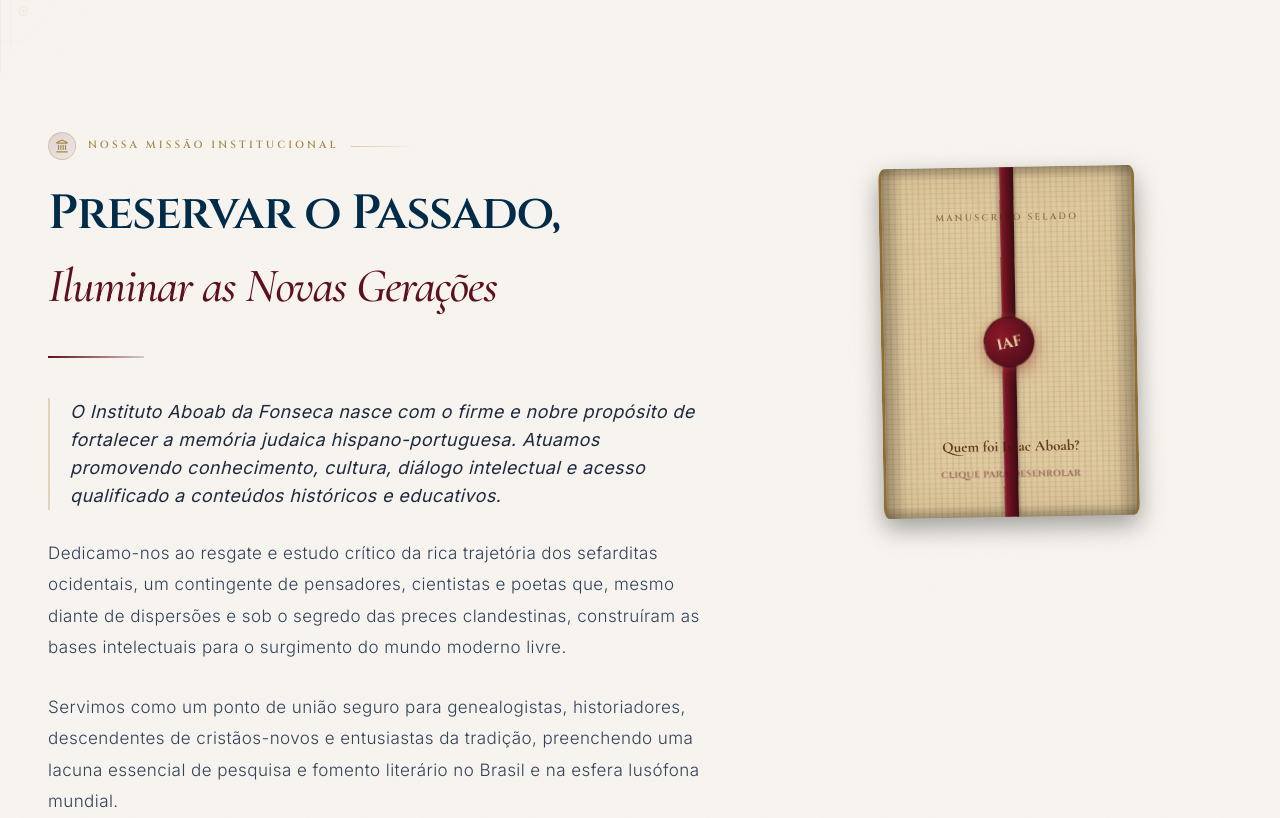
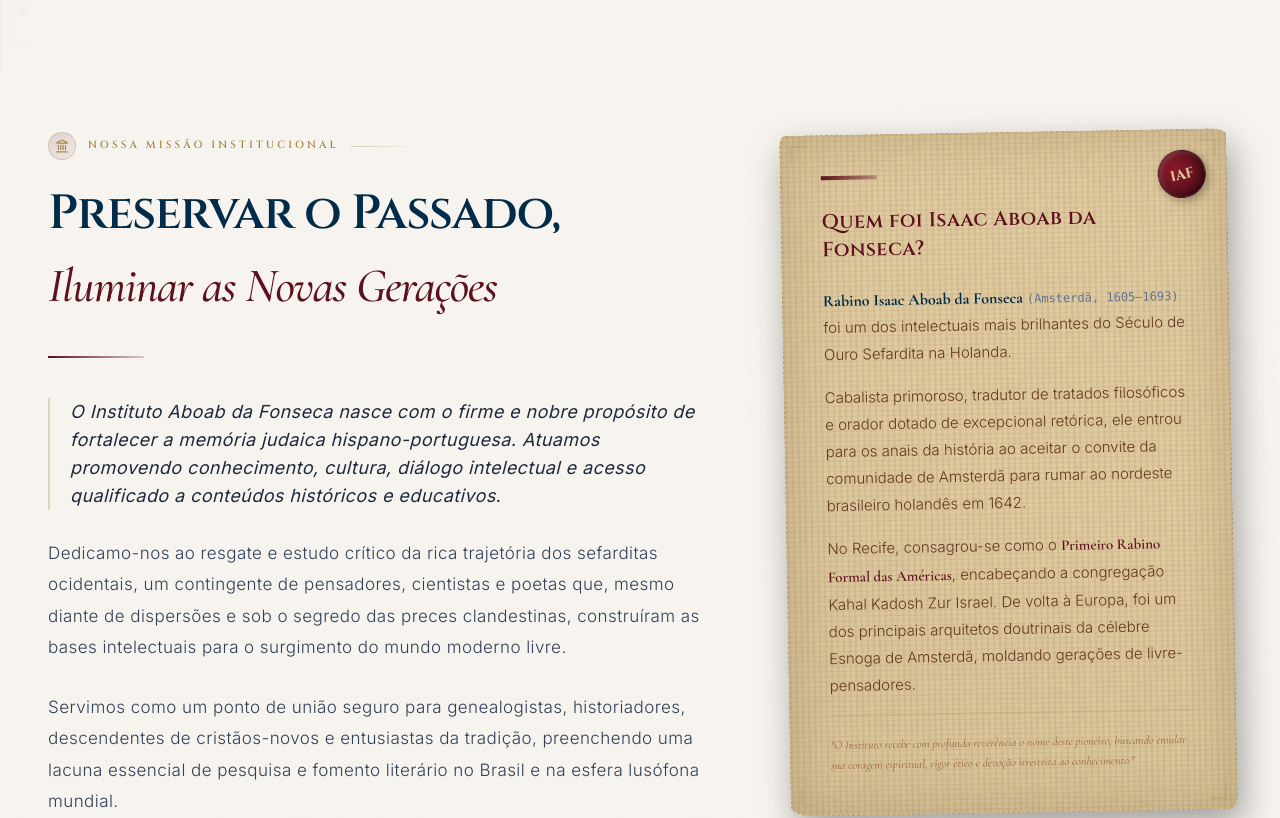
Before and after one commit to zJotavez/isaacintituto, a React (Vite) app: page / in a window 1280 px wide. Shown: the part 1020-1838 px from the top of the page. Built offline with nearby package versions, Linux system fonts and the light colour scheme.

Commit message:
feat: deixar o papiro sempre aberto no About

```diff
--- a/src/components/About.tsx
+++ b/src/components/About.tsx
@@ -1,11 +1,9 @@
-import React, { useState } from 'react';
+import React from 'react';
 import { Landmark } from 'lucide-react';
-import { motion, AnimatePresence } from 'motion/react';
+import { motion } from 'motion/react';
 import symbolWhite from '../assets/symbol_white.png';
 
 export default function About() {
-  const [isUnrolled, setIsUnrolled] = useState(false);
-
   return (
     <section id="sobre" className="relative py-28 sm:py-36 paper-texture overflow-hidden">
 
@@ -97,52 +95,15 @@
             </div>
           </motion.div>
 
-          {/* Column 2 - Legacy sidebar card with old-paper styling (Now Interactive Scroll) */}
-          <div className="lg:col-span-5 w-full flex items-center justify-center min-h-[360px] sm:min-h-[420px]">
-            <AnimatePresence mode="wait">
-              {!isUnrolled ? (
+          {/* Column 2 - Legacy sidebar card with old-paper styling (Sempre Aberto) */}
           <motion.div
-                  key="rolled"
-                  initial={{ opacity: 0, scale: 0.9, rotate: -2 }}
-                  animate={{ opacity: 1, scale: 1, rotate: -1 }}
-                  exit={{ opacity: 0, scale: 0.95, rotate: 1 }}
-                  whileTap={{ scale: 0.98 }}
-                  transition={{ duration: 0.45, ease: [0.16, 1, 0.3, 1] }}
-                  onClick={() => setIsUnrolled(true)}
-                  className="historical-papyrus-rolled w-64 h-[350px] flex flex-col justify-between p-7 text-center select-none"
+            className="lg:col-span-5 w-full"
+            initial={{ opacity: 0, x: 30 }}
+            whileInView={{ opacity: 1, x: 0 }}
+            viewport={{ once: true, margin: '-80px' }}
+            transition={{ duration: 0.8, delay: 0.15, ease: [0.16, 1, 0.3, 1] }}
           >
-                  {/* Decorative Ribbons and seal */}
-                  <div className="papyrus-ribbon" />
-                  <div className="wax-seal wax-seal-pulsing">IAF</div>
-
-                  {/* Top / Bottom Rolled Effect bars */}
-                  <div className="absolute top-0 left-0 right-0 h-3 bg-gradient-to-b from-black/25 to-transparent pointer-events-none" />
-                  <div className="absolute bottom-0 left-0 right-0 h-3 bg-gradient-to-t from-black/25 to-transparent pointer-events-none" />
-
-                  <div className="relative z-10 flex flex-col justify-between h-full pt-4">
-                    <span className="font-display text-[9px] tracking-[0.25em] text-amber-950/50 font-semibold uppercase">
-                      Manuscrito Selado
-                    </span>
-                    <div className="mb-2">
-                      <h4 className="font-serif text-[15px] font-bold text-amber-950/80 mb-2.5">
-                        Quem foi Isaac Aboab?
-                      </h4>
-                      <span className="font-display text-[9px] text-brand-wine font-bold tracking-wider animate-pulse block uppercase">
-                        Clique para desenrolar
-                      </span>
-                    </div>
-                  </div>
-                </motion.div>
-              ) : (
-                <motion.div
-                  key="unrolled"
-                  initial={{ opacity: 0, scaleY: 0.2, height: 100 }}
-                  animate={{ opacity: 1, scaleY: 1, height: 'auto' }}
-                  exit={{ opacity: 0, scaleY: 0.2, height: 100 }}
-                  transition={{ duration: 0.6, ease: [0.16, 1, 0.3, 1] }}
-                  className="relative historical-papyrus p-8 sm:p-10 overflow-hidden w-full"
-                  style={{ transformOrigin: 'top center' }}
-                >
+            <div className="relative historical-papyrus p-8 sm:p-10 overflow-hidden w-full">
 
               {/* Corner ornaments (historical documents) */}
               <div className="absolute top-2.5 left-2.5 w-4 h-4 border-t border-l border-brand-gold/40 pointer-events-none" />
@@ -183,24 +144,9 @@
                     "O Instituto recebe com profunda reverência o nome deste pioneiro, buscando emular sua coragem espiritual, rigor ético e devoção irrestrita ao conhecimento."
                   </p>
                 </div>
-
-                    {/* Interaction Button to Roll Back */}
-                    <div className="pt-4 flex justify-end">
-                      <button
-                        onClick={(e) => {
-                          e.stopPropagation();
-                          setIsUnrolled(false);
-                        }}
-                        className="text-[10px] font-sans font-bold tracking-[0.15em] uppercase text-brand-wine hover:text-brand-blue transition-colors cursor-pointer border-b border-brand-wine/30 pb-0.5 hover:border-brand-blue"
-                      >
-                        Enrolar Manuscrito
-                      </button>
               </div>
             </div>
           </motion.div>
-              )}
-            </AnimatePresence>
-          </div>
 
         </div>
       </div>
```
Lines whose indentation alone changed are shown as unchanged.
